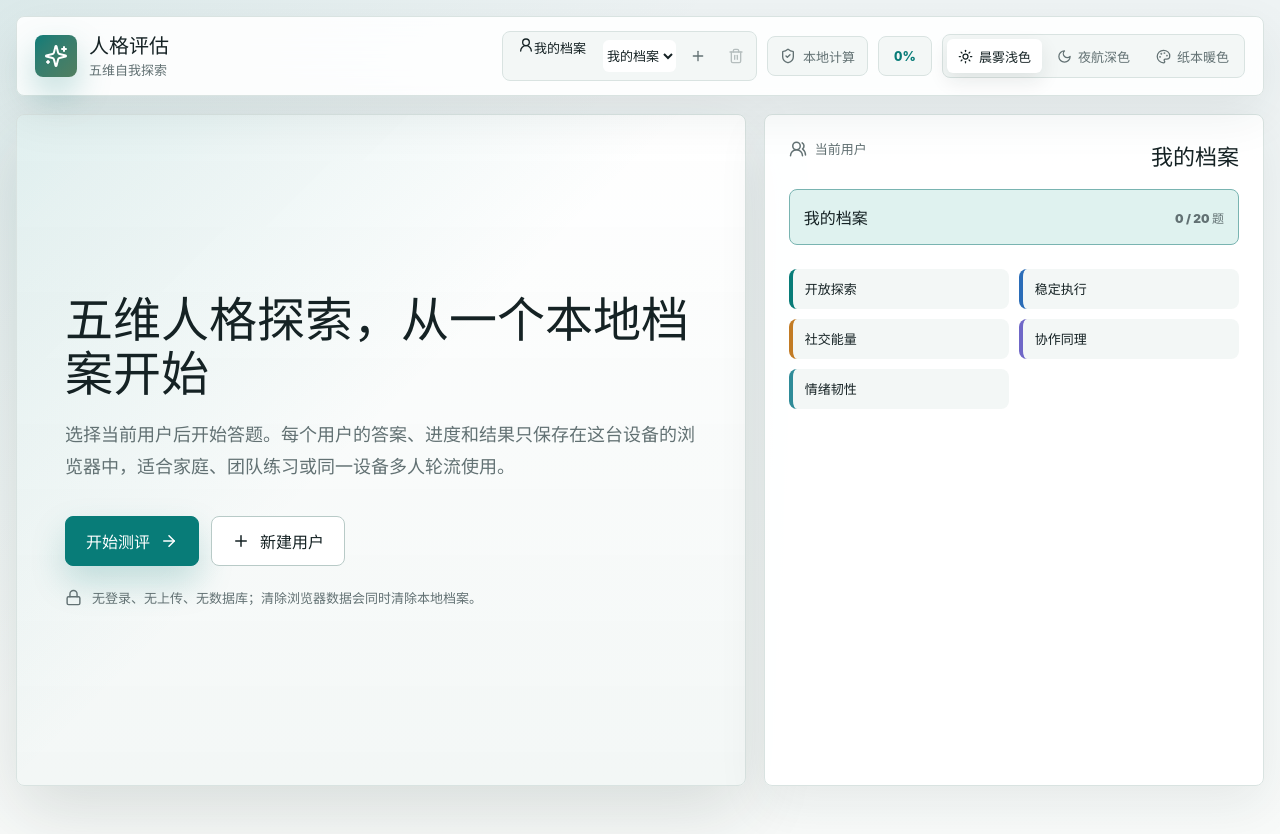
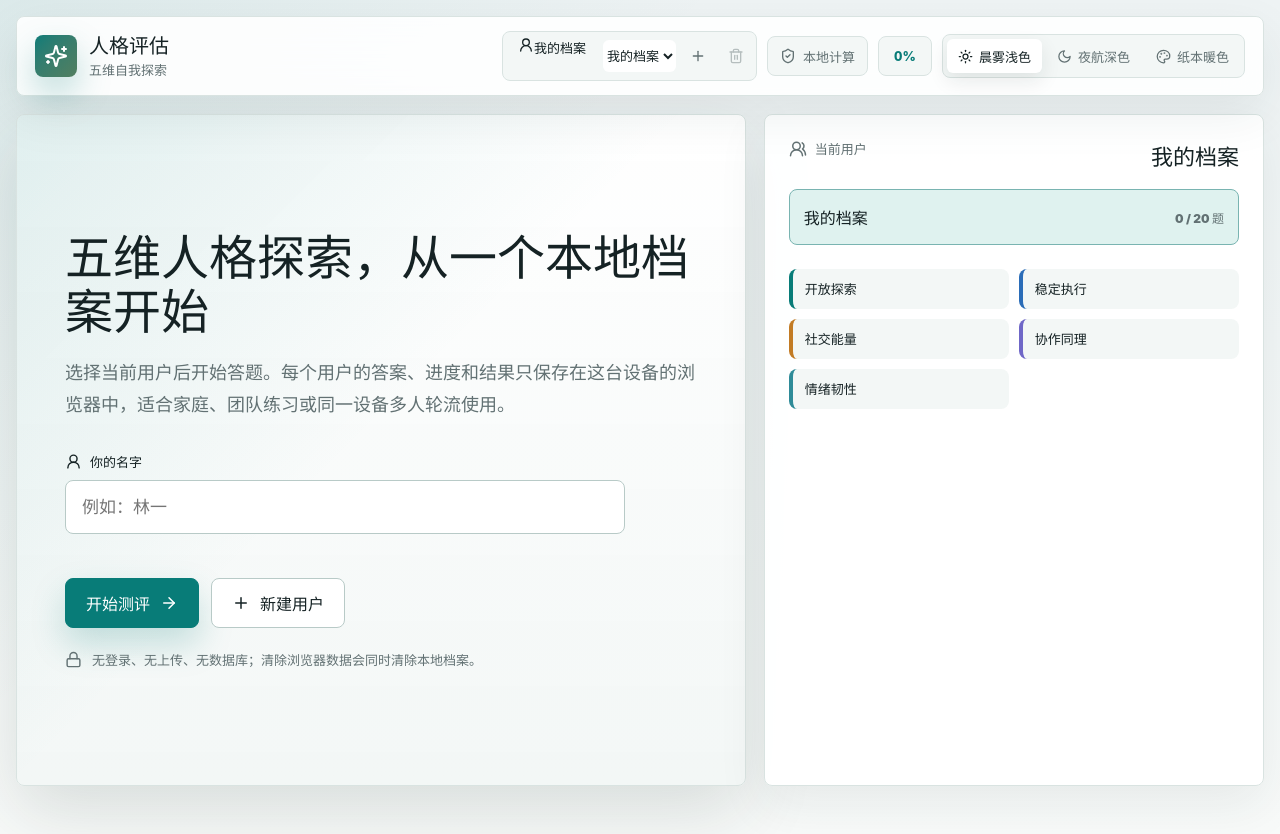
Before and after one commit to lautung/personality-assessment, a React (Vite) app: page / in a window 1280 px wide. Built offline with nearby package versions, Linux system fonts and the light colour scheme.

Commit message:
Guide users through name entry

```diff
--- a/src/App.jsx
+++ b/src/App.jsx
@@ -61,14 +61,21 @@ function getInitialProfilesState() {
   });
 }
 
+function getInitialAppState() {
+  const profilesState = getInitialProfilesState();
+  const profile = profilesState.profiles.find((item) => item.id === profilesState.activeProfileId) ?? profilesState.profiles[0];
+
+  return {
+    profilesState,
+    view: profile.hasSeenIntro ? "assessment" : "intro",
+  };
+}
+
 export default function App() {
-  const [profilesState, setProfilesState] = useState(getInitialProfilesState);
+  const [initialAppState] = useState(getInitialAppState);
+  const [profilesState, setProfilesState] = useState(initialAppState.profilesState);
   const [themeId, setThemeId] = useState(getInitialTheme);
-  const [view, setView] = useState(() => {
-    const initialState = getInitialProfilesState();
-    const profile = initialState.profiles.find((item) => item.id === initialState.activeProfileId) ?? initialState.profiles[0];
-    return profile.hasSeenIntro ? "assessment" : "intro";
-  });
+  const [view, setView] = useState(initialAppState.view);
   const [motionDirection, setMotionDirection] = useState("forward");
   const prefersReducedMotion = usePrefersReducedMotion();
   const activeProfile =
@@ -179,8 +186,8 @@ export default function App() {
     window.scrollTo({ top: 0, behavior: "smooth" });
   }
 
-  function handleStart() {
-    setProfilesState((current) => updateActiveProfile(current, { hasSeenIntro: true }));
+  function handleStart(profileName) {
+    setProfilesState((current) => updateActiveProfile(current, { name: profileName, hasSeenIntro: true }));
     setView("assessment");
     window.scrollTo({ top: 0, behavior: "smooth" });
   }
--- a/src/components/IntroView.jsx
+++ b/src/components/IntroView.jsx
@@ -1,13 +1,31 @@
-import { ArrowRight, Lock, Plus, UsersRound } from "lucide-react";
+import { useEffect, useState } from "react";
+import { ArrowRight, Lock, Plus, UserRound, UsersRound } from "lucide-react";
 import { questions, traitOrder, traits } from "../data/assessment.js";
+import { defaultProfileName } from "../utils/profiles.js";
 
 export default function IntroView({ profiles, activeProfileId, completion, onStart, onSwitchProfile, onAddProfile }) {
   const activeProfile = profiles.find((profile) => profile.id === activeProfileId) ?? profiles[0];
   const hasProgress = completion.answeredCount > 0;
+  const [profileName, setProfileName] = useState(activeProfile.name === defaultProfileName ? "" : activeProfile.name);
+  const [nameError, setNameError] = useState("");
+
+  useEffect(() => {
+    setProfileName(activeProfile.name === defaultProfileName ? "" : activeProfile.name);
+    setNameError("");
+  }, [activeProfile.id, activeProfile.name]);
+
+  function handleSubmit(event) {
+    event.preventDefault();
+    const trimmedName = profileName.trim();
+    if (!trimmedName) {
+      setNameError("请先填写你的名字。");
+      return;
+    }
+    onStart(trimmedName);
+  }
 
   function handleAddProfile() {
-    const name = window.prompt("输入本地用户名称", `用户 ${profiles.length + 1}`);
-    if (name !== null) onAddProfile(name);
+    onAddProfile(defaultProfileName);
   }
 
   return (
@@ -17,8 +35,32 @@ export default function IntroView({ profiles, activeProfileId, completion, onSta
         <p>
           选择当前用户后开始答题。每个用户的答案、进度和结果只保存在这台设备的浏览器中，适合家庭、团队练习或同一设备多人轮流使用。
         </p>
+        <form className="intro-start-form" onSubmit={handleSubmit}>
+          <label htmlFor="profile-name">
+            <span>
+              <UserRound size={17} aria-hidden="true" />
+              你的名字
+            </span>
+            <input
+              id="profile-name"
+              value={profileName}
+              onChange={(event) => {
+                setProfileName(event.target.value);
+                setNameError("");
+              }}
+              placeholder="例如：林一"
+              autoComplete="given-name"
+              aria-invalid={Boolean(nameError)}
+              aria-describedby={nameError ? "profile-name-error" : undefined}
+            />
+          </label>
+          {nameError ? (
+            <p className="form-error" id="profile-name-error" role="alert">
+              {nameError}
+            </p>
+          ) : null}
           <div className="intro-actions">
-          <button type="button" className="primary-button" onClick={onStart}>
+            <button type="submit" className="primary-button">
               {hasProgress ? "继续测评" : "开始测评"}
               <ArrowRight size={18} aria-hidden="true" />
             </button>
@@ -27,6 +69,7 @@ export default function IntroView({ profiles, activeProfileId, completion, onSta
               新建用户
             </button>
           </div>
+        </form>
         <div className="intro-privacy">
           <Lock size={17} aria-hidden="true" />
           <span>无登录、无上传、无数据库；清除浏览器数据会同时清除本地档案。</span>
--- a/src/components/ProfileSwitcher.jsx
+++ b/src/components/ProfileSwitcher.jsx
@@ -4,8 +4,7 @@ export default function ProfileSwitcher({ profiles, activeProfileId, onSwitch, o
   const activeProfile = profiles.find((profile) => profile.id === activeProfileId) ?? profiles[0];
 
   function handleAdd() {
-    const name = window.prompt("输入本地用户名称", `用户 ${profiles.length + 1}`);
-    if (name !== null) onAdd(name);
+    onAdd();
   }
 
   return (
--- a/src/styles.css
+++ b/src/styles.css
@@ -428,6 +428,59 @@ a:focus-visible {
   margin-top: 32px;
 }
 
+.intro-start-form {
+  display: grid;
+  gap: 12px;
+  max-width: 560px;
+  margin-top: 30px;
+}
+
+.intro-start-form label {
+  display: grid;
+  gap: 9px;
+  color: var(--text);
+  font-size: 13px;
+  font-weight: 900;
+}
+
+.intro-start-form label span {
+  display: inline-flex;
+  gap: 8px;
+  align-items: center;
+}
+
+.intro-start-form input {
+  min-height: 54px;
+  padding: 0 16px;
+  border: 1px solid var(--border-strong);
+  border-radius: var(--radius);
+  background: var(--surface);
+  color: var(--text);
+  font: inherit;
+  font-size: 17px;
+  font-weight: 800;
+  transition:
+    border-color var(--motion-base) var(--ease-standard),
+    box-shadow var(--motion-base) var(--ease-standard),
+    background var(--motion-slow) var(--ease-standard);
+}
+
+.intro-start-form input:focus {
+  border-color: var(--primary);
+  outline: none;
+  box-shadow: 0 0 0 4px var(--ring);
+}
+
+.intro-start-form input[aria-invalid="true"] {
+  border-color: var(--danger);
+}
+
+.form-error {
+  color: var(--danger) !important;
+  font-size: 13px !important;
+  font-weight: 900;
+}
+
 .intro-privacy {
   display: flex;
   gap: 10px;
--- a/src/utils/profiles.js
+++ b/src/utils/profiles.js
@@ -1,7 +1,7 @@
 import { questions } from "../data/assessment.js";
 
 const validQuestionIds = new Set(questions.map((question) => question.id));
-const defaultProfileName = "我的档案";
+export const defaultProfileName = "我的档案";
 
 function createProfileId() {
   return `profile-${Date.now().toString(36)}-${Math.random().toString(36).slice(2, 8)}`;
```
Also changed, not shown: 1 other file (tests, documents, lock files or other folders). Lines whose indentation alone changed are shown as unchanged.
